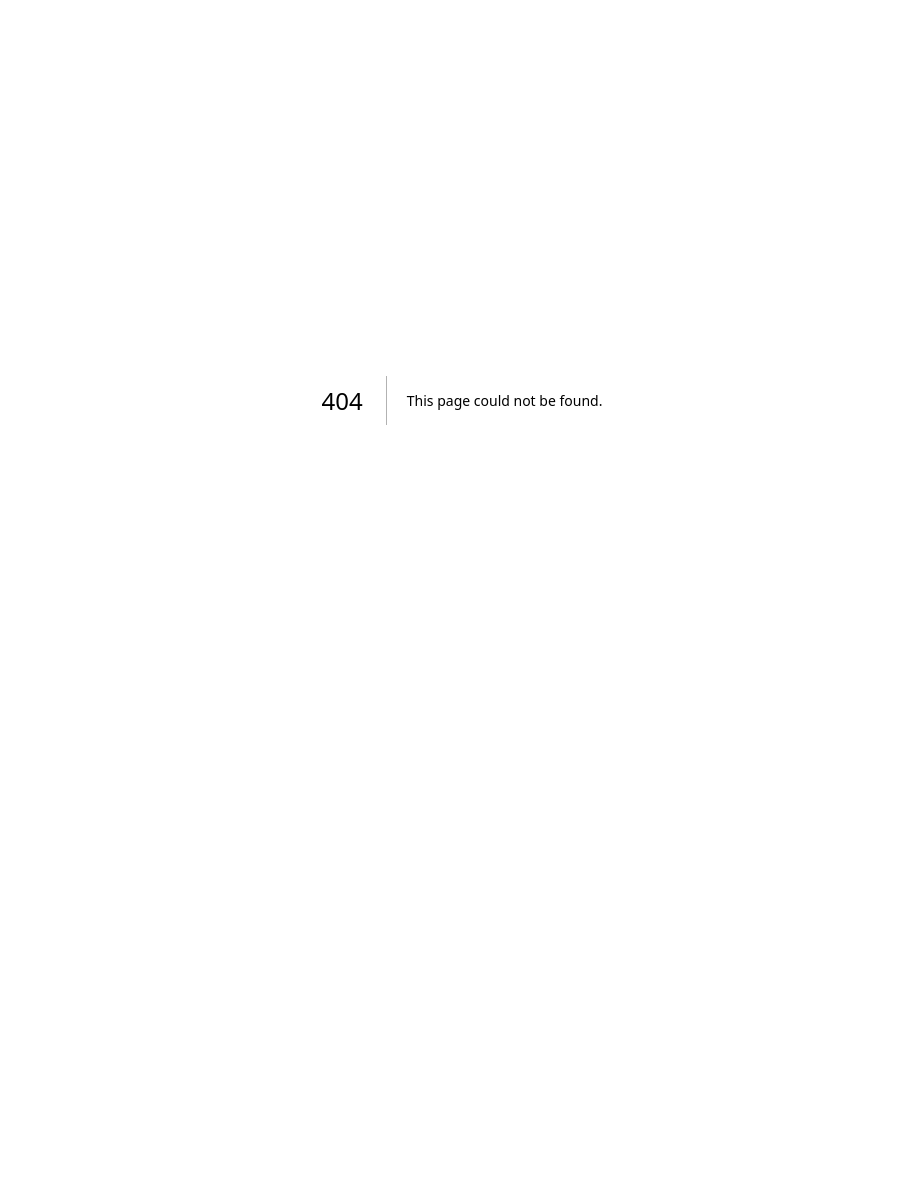
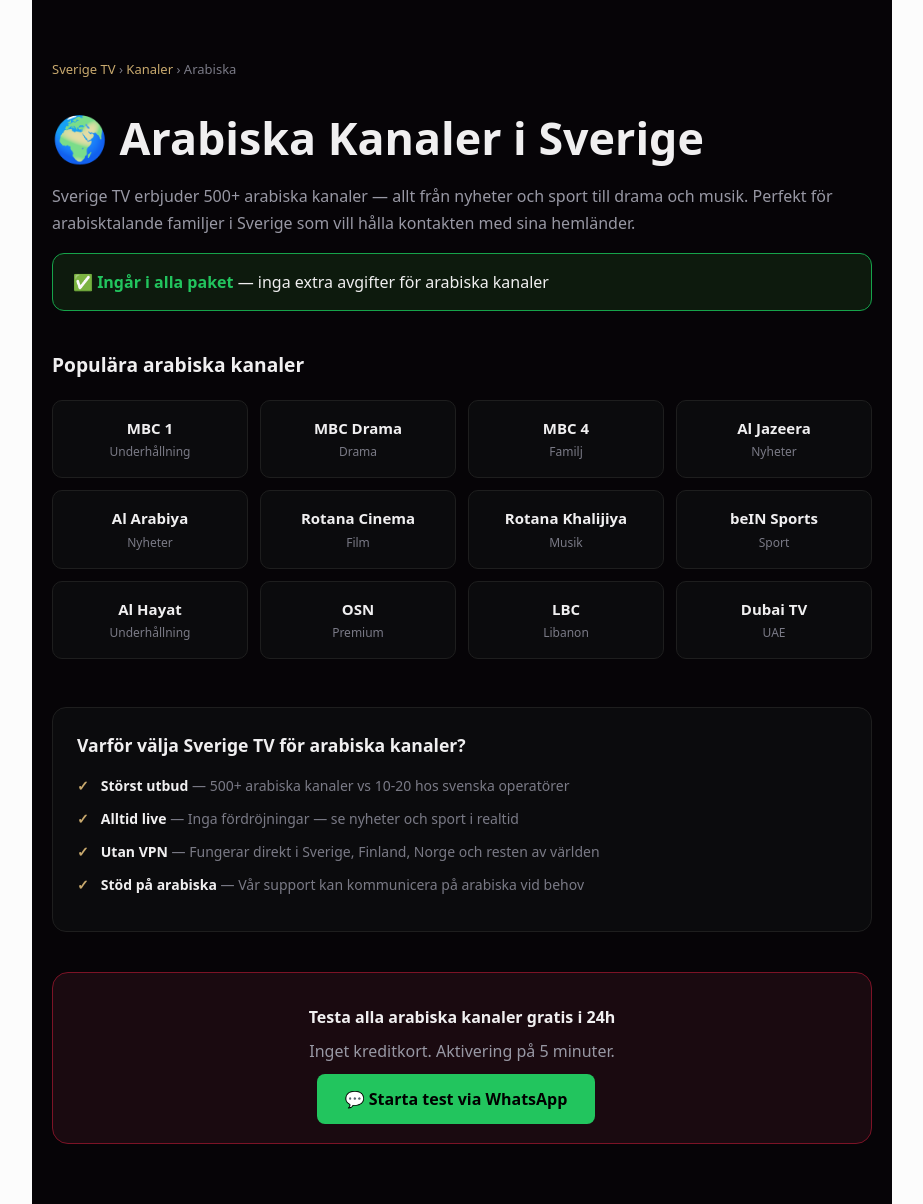
Before and after one commit to manzi21/sweden, a Next.js app: page /kanaler/arabiska in a window 1280 px wide. Before the commit this address had no page. Shown: the whole page, without its empty margins (178-1101 px from the left). Before the commit the page ends 800 px from the top, so only its background shows below. Built offline with nearby package versions, Linux system fonts and the light colour scheme.

Commit message:
Create page.tsx

```diff
--- /dev/null
+++ b/app/kanaler/arabiska/page.tsx
@@ -0,0 +1,27 @@
+import type{Metadata}from"next";
+export const metadata:Metadata={title:"Arabiska Kanaler IPTV Sverige — MBC, Al Jazeera, Rotana | Sverige TV",description:"Titta på arabiska TV-kanaler i Sverige. MBC, Al Jazeera, Rotana, beIN Sports och 500+ kanaler. Laglig IPTV från 83 kr/mån."};
+const channels=[{name:"MBC 1",cat:"Underhållning"},{name:"MBC Drama",cat:"Drama"},{name:"MBC 4",cat:"Familj"},{name:"Al Jazeera",cat:"Nyheter"},{name:"Al Arabiya",cat:"Nyheter"},{name:"Rotana Cinema",cat:"Film"},{name:"Rotana Khalijiya",cat:"Musik"},{name:"beIN Sports",cat:"Sport"},{name:"Al Hayat",cat:"Underhållning"},{name:"OSN",cat:"Premium"},{name:"LBC",cat:"Libanon"},{name:"Dubai TV",cat:"UAE"}];
+export default function Page(){return(<main style={{maxWidth:860,margin:"0 auto",padding:"60px 20px",color:"#f0eff0",fontFamily:"system-ui,sans-serif",background:"#060407",minHeight:"100vh"}}>
+<nav style={{marginBottom:24,fontSize:13,color:"#7a7a86"}}><a href="/" style={{color:"#c8a96e",textDecoration:"none"}}>Sverige TV</a> › <a href="/kanaler" style={{color:"#c8a96e",textDecoration:"none"}}>Kanaler</a> › Arabiska</nav>
+<h1 style={{fontSize:"clamp(1.8rem,5vw,2.8rem)",fontWeight:900,marginBottom:12}}>🌍 Arabiska Kanaler i Sverige</h1>
+<p style={{color:"#9898a4",marginBottom:16,lineHeight:1.7}}>Sverige TV erbjuder 500+ arabiska kanaler — allt från nyheter och sport till drama och musik. Perfekt för arabisktalande familjer i Sverige som vill hålla kontakten med sina hemländer.</p>
+<div style={{background:"#0d1a0d",border:"1px solid #16a34a",borderRadius:12,padding:"16px 20px",marginBottom:40}}>
+<b style={{color:"#22c55e"}}>✅ Ingår i alla paket</b> — inga extra avgifter för arabiska kanaler
+</div>
+<h2 style={{fontSize:"1.2rem",fontWeight:800,margin:"0 0 20px"}}>Populära arabiska kanaler</h2>
+<div style={{display:"grid",gridTemplateColumns:"repeat(auto-fill,minmax(160px,1fr))",gap:12,marginBottom:48}}>
+{channels.map(c=>(<div key={c.name} style={{background:"#0b0b0d",border:"1px solid #1e1e1e",borderRadius:10,padding:"16px",textAlign:"center"}}>
+<div style={{fontWeight:700,marginBottom:4,fontSize:15}}>{c.name}</div>
+<div style={{color:"#7a7a86",fontSize:12}}>{c.cat}</div>
+</div>))}
+</div>
+<div style={{background:"#0b0b0d",border:"1px solid #1e1e1e",borderRadius:14,padding:"24px",marginBottom:40}}>
+<h3 style={{fontWeight:800,marginBottom:16,fontSize:"1.1rem"}}>Varför välja Sverige TV för arabiska kanaler?</h3>
+{[["Störst utbud","500+ arabiska kanaler vs 10-20 hos svenska operatörer"],["Alltid live","Inga fördröjningar — se nyheter och sport i realtid"],["Utan VPN","Fungerar direkt i Sverige, Finland, Norge och resten av världen"],["Stöd på arabiska","Vår support kan kommunicera på arabiska vid behov"]].map(([t,d])=>(<div key={t} style={{display:"flex",gap:12,marginBottom:12,fontSize:14}}><span style={{color:"#c8a96e",fontWeight:800,minWidth:8}}>✓</span><div><b>{t}</b><span style={{color:"#7a7a86"}}> — {d}</span></div></div>))}
+</div>
+<div style={{background:"#1a0a10",border:"1px solid #7c1326",borderRadius:16,padding:"32px",textAlign:"center"}}>
+<h3 style={{fontWeight:900,marginBottom:10}}>Testa alla arabiska kanaler gratis i 24h</h3>
+<p style={{color:"#9898a4",marginBottom:24}}>Inget kreditkort. Aktivering på 5 minuter.</p>
+<a href="https://wa.me/447307410512?text=Hej!+Jag+vill+testa+arabiska+kanaler." target="_blank" rel="noreferrer" style={{background:"#22c55e",color:"#000",padding:"14px 28px",borderRadius:8,textDecoration:"none",fontWeight:800,marginRight:12}}>💬 Starta test via WhatsApp</a>
+</div>
+</main>);}
```
